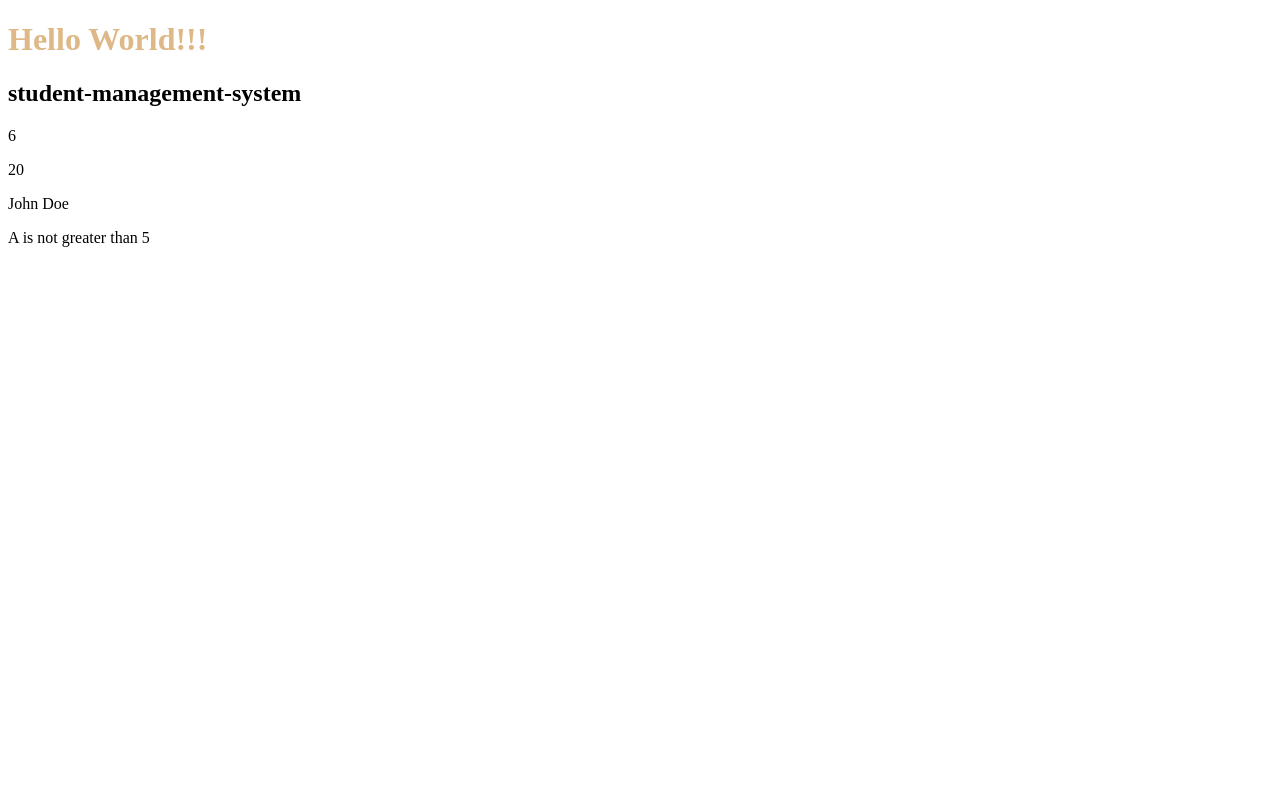
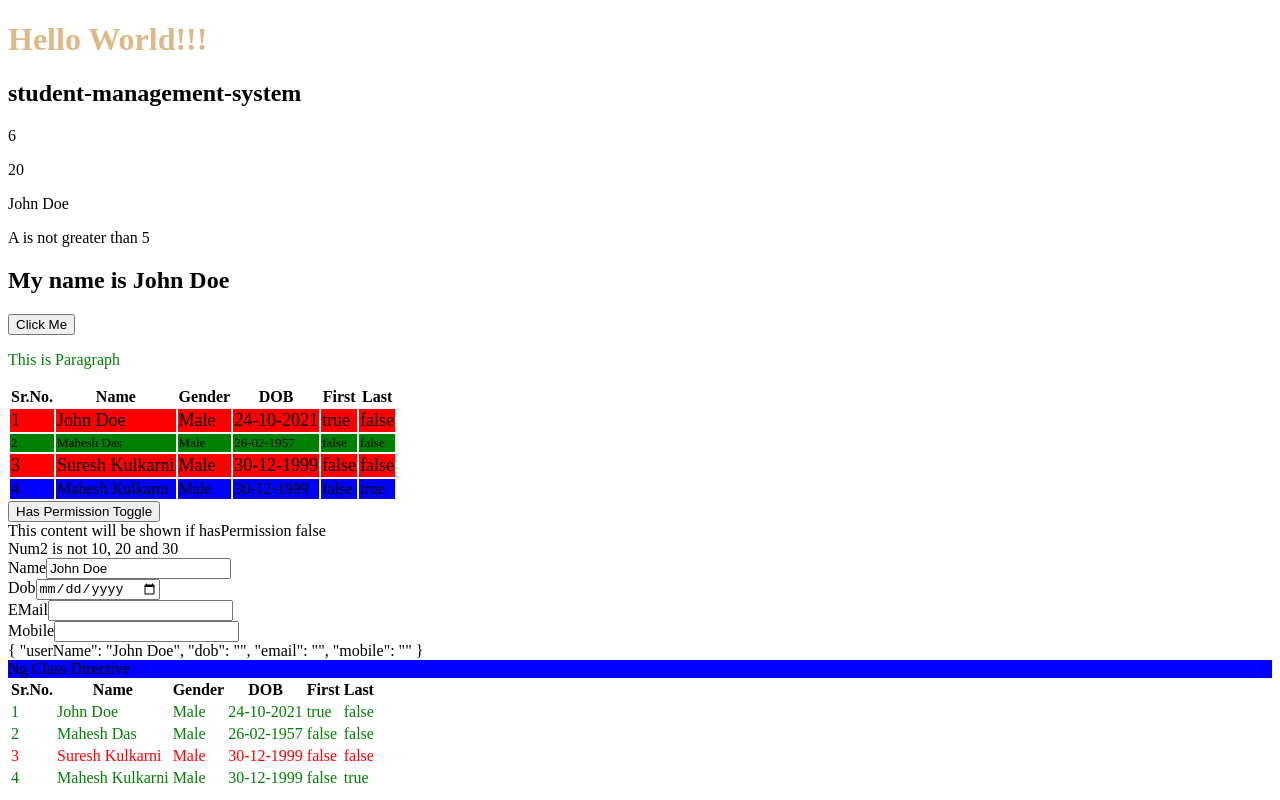
Before and after one commit to dnyaneshwarshetkar/angular-tutorial, an Angular app in the folder student-management-system/: page / in a window 1280 px wide. Built offline with nearby package versions, Linux system fonts and the light colour scheme.

Commit message:
Date 27-05-2024

```diff
--- a/student-management-system/src/app/app.component.html
+++ b/student-management-system/src/app/app.component.html
@@ -1,6 +1,6 @@
 <h1>Hello World!!!</h1>
 
-<h2>{{title}}</h2>
+<h2 [title]="h2Title">{{title}}</h2>
 
 <!--Arithmatic Operation-->
 <p>{{2+4}}</p>
@@ -10,3 +10,140 @@
 <p>{{getFullName()}}</p>
 
 <p>{{a>5? "A is greater than 5": "A is not greater than 5"}}</p>
+
+<h2 [title]="h2Title" [innerHTML]="html"></h2>
+
+<button (click)="buttonCLicked($event)">Click Me</button>
+
+<p (mouseover)="mouseOverHandler($event)"
+(mouseout)="mouseOutHandler($event)"
+[style.color]="ifMouseOver ? 'red': 'green'">This is Paragraph</p>
+
+<table>
+    <thead>
+        <tr>
+            <th>Sr.No.</th>
+            <th>Name</th>
+            <th>Gender</th>
+            <th>DOB</th>
+            <th>First</th>
+            <th>Last</th>
+        </tr>
+    </thead>
+    <tbody>
+        <tr *ngFor="let singleStudent of studentList;let srNo = index;let f = first;let l = last"
+        [ngClass]="{
+            'background-red': singleStudent.percentage <=70,
+            'background-blue': singleStudent.percentage > 70 && singleStudent.percentage <90,
+            'background-green': singleStudent.percentage >=90
+        }">
+            <td>{{srNo +1}}</td>
+            <td>{{singleStudent.name}}</td>
+            <td>{{singleStudent.gender}}</td>
+            <td>{{singleStudent.dob}}</td>
+            <td>{{f}}</td>
+            <td>{{l}}</td>
+        </tr>
+    </tbody>
+    <tfoot></tfoot>
+</table>
+
+<!-- NgIf Directive-->
+<button (click)="toggleHasPermission($event)">Has Permission Toggle</button>
+<div *ngIf="hasPermission;else elseRef">
+This content will be shown if hasPermission true
+</div>
+
+<ng-template #elseRef>
+    <div>
+        This content will be shown if hasPermission false
+    </div>
+</ng-template>
+
+<div *ngIf="4>5">
+
+</div>
+
+<div *ngIf="num1<10"></div>
+
+<!--NgSwitch-->
+
+<div [ngSwitch]="num2">
+    <div *ngSwitchCase="10">
+        Num2 is 10.
+    </div>
+    <div *ngSwitchCase="20">
+        Num2 is 20
+    </div>
+    <div *ngSwitchCase="30">
+        Num3 is 30
+    </div>
+    <div *ngSwitchDefault>
+        Num2 is not 10, 20 and 30
+    </div>
+</div>
+
+<!--Attribute Directive-NG MODEL-->
+
+<div>
+    <label>Name</label>
+    <input type="text" name="userName" id="userName" [(ngModel)]="student.userName">
+</div>
+
+
+<div>
+    <label>Dob</label>
+    <input type="date" name="dob" id="dob" [(ngModel)]="student.dob">
+</div>
+
+
+<div>
+    <label>EMail</label>
+    <input type="email" name="email" id="email" [(ngModel)]="student.email">
+</div>
+
+<div>
+    <label>Mobile</label>
+    <input type="text" name="mobile" id="mobile" [(ngModel)]="student.mobile">
+</div>
+
+<div>
+    {{student | json}}
+</div>
+
+
+<div [ngClass]="{
+    'background-red': bGColor==1,
+    'background-blue': bGColor !==1
+    }">
+ Ng Class Directive
+</div>
+
+
+
+<table>
+    <thead>
+        <tr>
+            <th>Sr.No.</th>
+            <th>Name</th>
+            <th>Gender</th>
+            <th>DOB</th>
+            <th>First</th>
+            <th>Last</th>
+        </tr>
+    </thead>
+    <tbody>
+        <tr *ngFor="let singleStudent of studentList;let srNo = index;let f = first;let l = last"
+        [ngStyle]="{
+            color:  singleStudent.percentage<60 ? 'red': 'green'
+        }">
+            <td>{{srNo +1}}</td>
+            <td>{{singleStudent.name}}</td>
+            <td>{{singleStudent.gender}}</td>
+            <td>{{singleStudent.dob}}</td>
+            <td>{{f}}</td>
+            <td>{{l}}</td>
+        </tr>
+    </tbody>
+    <tfoot></tfoot>
+</table>
--- a/student-management-system/src/app/app.component.scss
+++ b/student-management-system/src/app/app.component.scss
@@ -1,3 +1,18 @@
 h1{
     color: burlywood;
 }
+
+.background-red {
+    background-color: red;
+    font-size: large;
+}
+
+.background-blue {
+    background-color: blue;
+    font-size: medium;
+}
+
+.background-green {
+    background-color: green;
+    font-size: small;
+}
--- a/student-management-system/src/app/app.component.ts
+++ b/student-management-system/src/app/app.component.ts
@@ -1,19 +1,79 @@
+import { CommonModule } from '@angular/common';
 import { Component } from '@angular/core';
+import { FormsModule } from '@angular/forms';
 import { RouterOutlet } from '@angular/router';
 
 @Component({
   selector: 'app-root',
   standalone: true,
-  imports: [RouterOutlet],
+  imports: [RouterOutlet, CommonModule, FormsModule],
   templateUrl: './app.component.html',
   styleUrl: './app.component.scss'
 })
 export class AppComponent {
+  h2Title = "This is h2";
   title = 'student-management-system';
   a = 2;
   b = 10;
+  html = "<strong>My name is John Doe</strong>";
 
   getFullName(){
     return "John Doe";
   }
+
+  buttonCLicked(ev:any){
+    alert("You clicked me");
+  }
+
+  ifMouseOver = false;
+  mouseOverHandler(ev:any){
+    console.log(ev);
+    this.ifMouseOver = true;
+  }
+
+  mouseOutHandler(ev:any){
+    this.ifMouseOver = false;
+
+  }
+  studentList = [{
+    name: "John Doe",
+    gender: "Male",
+    dob: "24-10-2021",
+    percentage: 70
+  },{
+    name: "Mahesh Das",
+    gender: "Male",
+    dob: "26-02-1957",
+    percentage: 90
+  },{
+    name: "Suresh Kulkarni",
+    gender: "Male",
+    dob: "30-12-1999",
+    percentage: 35
+  },{
+    name: "Mahesh Kulkarni",
+    gender: "Male",
+    dob: "30-12-1999",
+    percentage: 80
+  }];
+
+  hasPermission = false;
+
+  toggleHasPermission(ev:any){
+    this.hasPermission = !this.hasPermission;
+  }
+
+  num1 = 20;
+
+  num2 = 5; //10,20,30.40
+
+  // FOrm Variable
+  student = {
+    userName : "John Doe",
+    dob : "",
+    email : "",
+    mobile : ""
+  }
+
+  bGColor = 6;
 }
```
